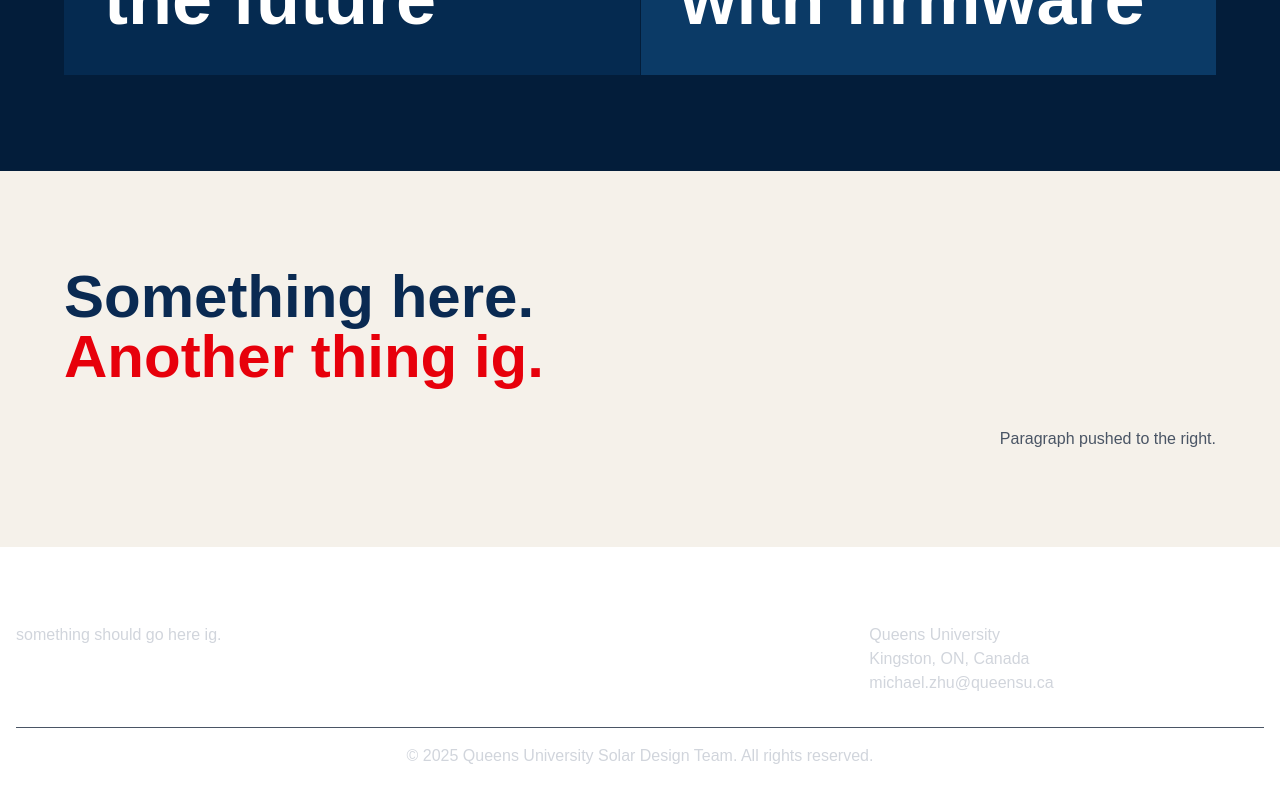
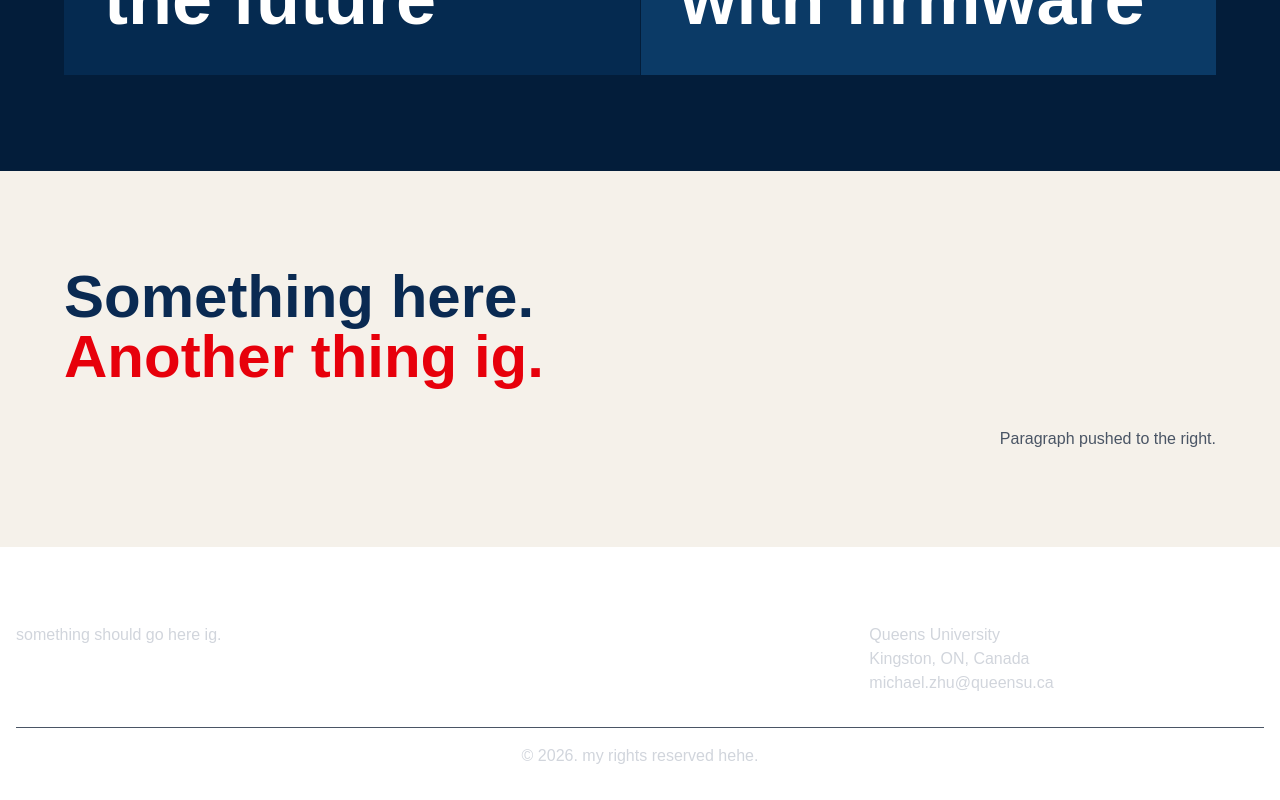
Before and after one commit to mizuyashu/Personal-Website, a Next.js app: page / in a window 1280 px wide. Shown: the part 1509-2309 px from the top of the page. Built offline with nearby package versions, Linux system fonts and the light colour scheme.

Commit message:
modified:   components/Footer.tsx

```diff
--- a/components/Footer.tsx
+++ b/components/Footer.tsx
@@ -29,7 +29,7 @@ export default function Footer() {
           </div>
         </div>
         <div className="border-t border-gray-600 mt-8 pt-4 text-center text-gray-300">
-          <p>&copy; 2025 Queens University Solar Design Team. All rights reserved.</p>
+          <p>&copy; {new Date().getFullYear()}. my rights reserved hehe.</p>
         </div>
       </div>
     </footer>
```
